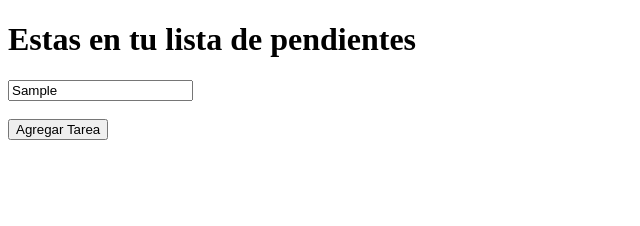
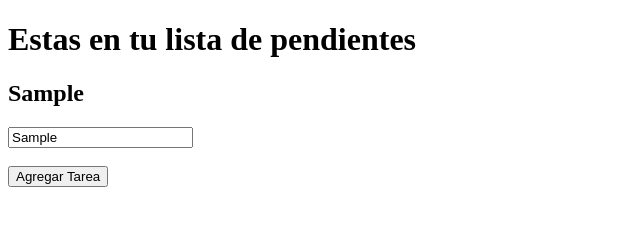
Before and after one commit to emandujanor/proyectoFinalSprintDos, a plain HTML site: page index.html in a window 1280 px wide. Both pictures are taken after typing "Sample" into the empty fields and a click on the button "Agregar Tarea". Shown: the whole page, without its empty margins (0-640 px from the left). Drawn offline with Linux system fonts and the light colour scheme.

Commit message:
Proyecto final ya crea las tareas y los pendientes

```diff
--- a/index.html
+++ b/index.html
@@ -11,7 +11,7 @@
       <input type="text" id="nombreTarea" placeholder="Escribe el nombre de la Tarea que deseas crear"> </input>
     </form>
     <br>
-    <button type="button" id="crearTarea">Agregar Tarea</button>
+    <button type="button" id="crearTarea" onclick="addElement(getElementById('nombreTarea').value);">Agregar Tarea</button>
     <script type="text/javascript" src="js/pendientes.js"> </script>
   </body>
 </html>
--- a/js/pendientes.js
+++ b/js/pendientes.js
@@ -1 +1,12 @@
-alert("todo bien");
+var tareas=document.getElementById('tareas');
+var nombreDeLaTarea=document.getElementById("nombreTarea");
+function addElement(){
+  var tareas=document.getElementById('tareas');
+  var h1 = document.createElement("h1");
+  var ul = document.createElement("ul");
+  h1.innerText = nombreDeLaTarea.value;
+  tareas.appendChild(h1);
+  tareas.appendChild(ul);
+  //var pendientes=prompt("Escribe aqui tus pendientes");
+
+}
```
